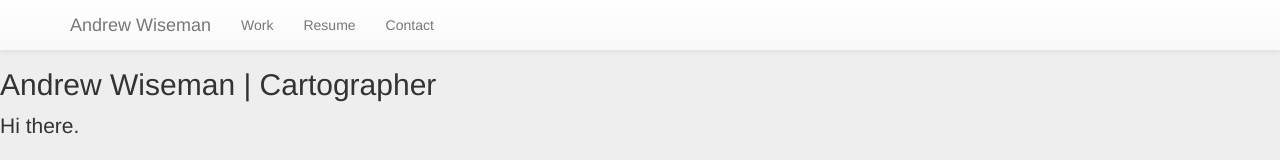
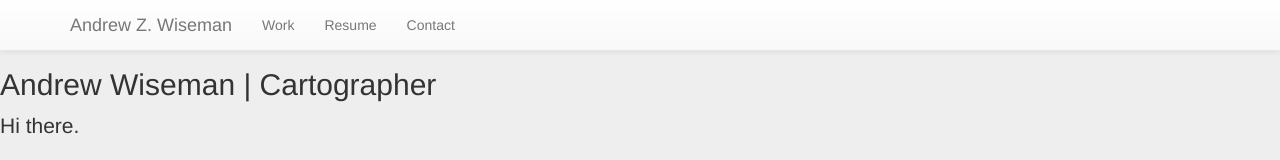
Before and after one commit to awiseman-carto/awiseman-carto.github.io, a plain HTML site: page index.html in a window 1280 px wide. Shown: the top 160 px of the page. Drawn offline with Linux system fonts and the light colour scheme.

Commit message:
updating name

```diff
--- a/index.html
+++ b/index.html
@@ -20,7 +20,7 @@
 						<span class="glyphicon glyphicon-menu-hamburger"></span>
 						<span class="menu"> Menu</span>
 					</button> <!-- Hamburger button for smaller devices -->
-				<a class="navbar-brand" href="#">Andrew Wiseman</a> <!-- Your website brand name -->
+				<a class="navbar-brand" href="#">Andrew Z. Wiseman</a> <!-- Your website brand name -->
 		    </div>
 		    <div id="navbar" class="collapse navbar-collapse"> <!-- Links to include in navbar -->
 		      <ul class="nav navbar-nav">  <!-- Unordered list for links on navbar -->
```
